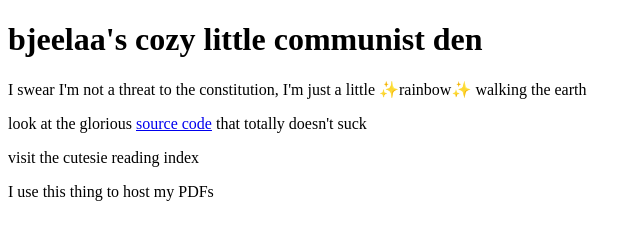
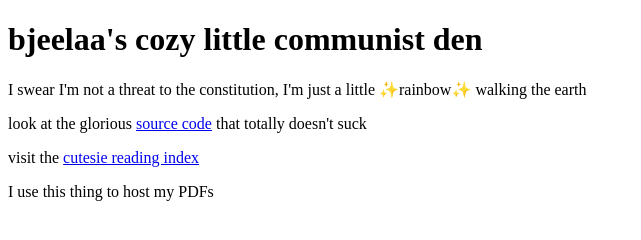
Before and after one commit to bjeelaa/bjeelaa.github.io, a plain HTML site: page blank.html in a window 1280 px wide. Shown: the whole page, without its empty margins (0-641 px from the left). Drawn offline with Linux system fonts and the light colour scheme.

Commit message:
new pdf files

```diff
--- a/blank.html
+++ b/blank.html
@@ -8,7 +8,7 @@
         <h1>bjeelaa's cozy little communist den</h1>
         <p>I swear I'm not a threat to the constitution, I'm just a little ✨rainbow✨ walking the earth</p>
         <p>look at the glorious <a href="https://github.com/bjeelaa/bjeelaa.github.io">source code</a> that totally doesn't suck</p>
-        <p>visit the <a href="https://bjeelaa.notion.site/reading-4970aedfc6e7442f96c1c2edc2f7f12d"></a>cutesie reading index</a></p>
+        <p>visit the <a href="https://bjeelaa.notion.site/reading-4970aedfc6e7442f96c1c2edc2f7f12d">cutesie reading index</a></p>
         <p>I use this thing to host my PDFs</p>
         <div id="list">
 
```
Also changed, not shown: index.html (+1 -1 lines).
